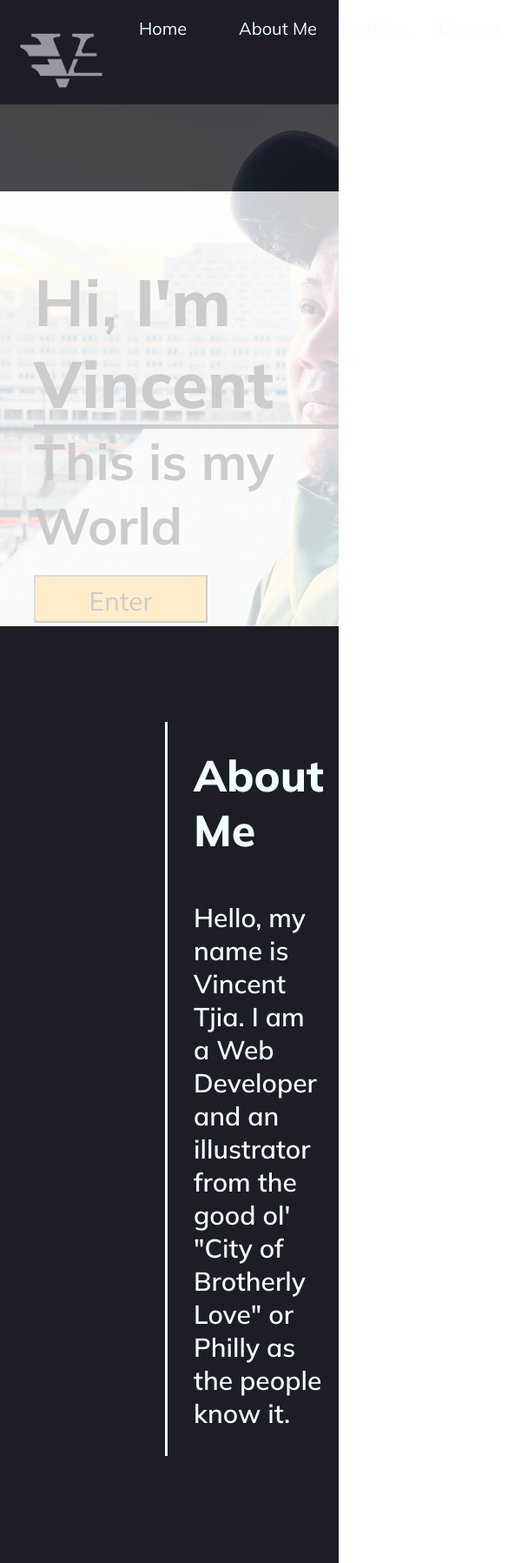
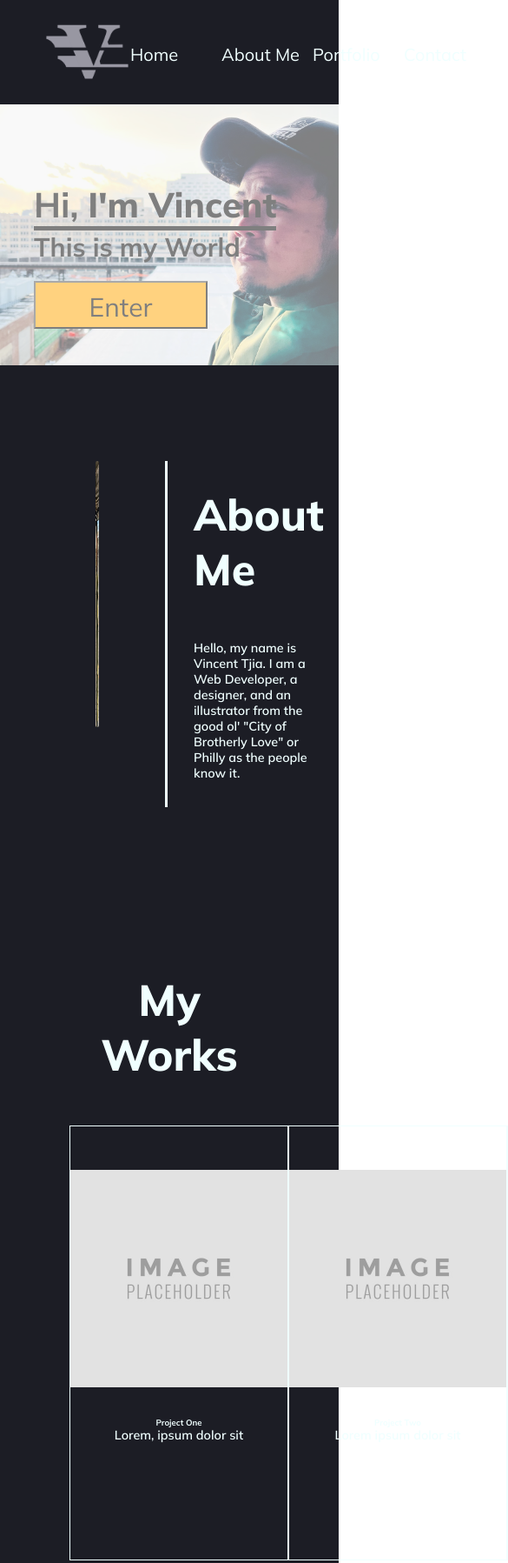
Before and after one commit to binnie51/vtjia.github.io, a plain HTML site: page index.html in a window 390 px wide. Shown: the top 1797 px of the page at 87% size, 585 px wide, since content can reach past the window. Drawn offline with Linux system fonts and the light colour scheme.

Commit message:
portfolio section done

```diff
--- a/assests/css/style.css
+++ b/assests/css/style.css
@@ -3,7 +3,10 @@
     --f-secondary: 700;
     --f-bold: 800;
     --f-slim: 400;
+    --bg-color: #1c1d25;
+    --text-color: azure;
 }
+
 * {
     margin: 0px;
     box-sizing: border-box;
@@ -16,10 +19,8 @@ html {
 
 header {
     height: 120px;
-    background-color: 1c1d25;
+    background-color: var(--bg-color);
 }
-
-
 
 main {
     display: flex;
@@ -31,22 +32,6 @@ footer {
     color: white;
     text-align: center;
     padding: 80px;
-
-}
-
-.top {
-    background-color: #1c1d25;
-    display: flex;
-    justify-content: space-between;
-    padding: 20px;
-    position: fixed;
-    width: 100%;
-    height: 220px;
-}
-
-.image-logo {
-    width: 100px;
-    height: 100px;
 }
 
 ul {
@@ -56,6 +41,7 @@ ul {
     font-size: 20px;
     justify-content: space-around;
     align-items: flex-end;
+    padding: 40px;
 }
 
 li {
@@ -69,6 +55,22 @@ li {
     color:azure;
     align-content: space-around;
 } */
+
+.top {
+    background-color: var(--bg-color);
+    display: flex;
+    justify-content: space-between;
+    padding: 10px;
+    position: fixed;
+    width: 100%;
+    height: 220px;
+}
+
+.image-logo {
+    width: 100px;
+    height: 100px;
+    padding-left: 40px;
+}
 
 h2 {
     font-weight: var(--f-bold);
@@ -153,37 +155,67 @@ a{
     color: azure;
 }
 
-/* .card {
-    margin: 10px;
-
-} */
 
 .project-card {
+    width: 400px;
+    height: 500px;
+    border: 1px solid azure;
+    margin: 0px;
+}
+
+.project-container {
     display: flex;
     justify-content: space-around;
-    text-align: center;
-
-
 }
 
-.image-card {
-    margin-top: 25px;
-    width: 250px;
+.card-image {
+    margin-top: 50px;
+    margin-bottom: 30px;
 }
 
 
+/* media query so web is responsive to 980 px or smaller width */
+@media only screen and (max-width: 980px) {
+    h1 {
+        font-size: 80%;
+    }
 
-@media only screen and (max-width: 980px) {
+    h2 {
+        font-size: 50px;
+    }
+
+    h3 {
+        font-size: 60%;
+    }
+
+    p {
+        font-size: 90%;
+    }
+
+    button {
+        size: 80%;
+    }
+
+    .top {
+        height: 60px;
+    }
+
     .hero {
-        opacity:  20%;
+        opacity:  50%;
+        height: 300px;
+    }
+
+    .project-container {
+        width: 50%;
     }
 
     .hero-text {
-        opacity: 100%;
+
     }
+
     .photo {
-        width: 50%;
-        height: 50%;
+        width: 80%;
+        height: 80%;
     }
 
 
--- a/index.html
+++ b/index.html
@@ -17,7 +17,7 @@
                     <div class="image-logo">
                     <img id="logo" src="./assests/images/Logo_Website_-2.png" width="100px" height="100px" alt="logo-v">
                     </div>
-                    <div>
+                    <div class="menus-nav">
                     <ul>
                         <li><a href="#home">Home</a></li>
                         <li><a href="#about-me">About Me</a></li>
@@ -37,7 +37,6 @@
                 <h3>This is my World</h3>
                 <button class="enter-button" onclick="window.open('https://github.com/binnie51','_blank');" type="button">Enter</button>
             </div>
-
         </section>
 
 
@@ -49,32 +48,31 @@
                     <div class="dev-profile">
                         <h2>About Me</h2>
                         <p>
-                            Hello, my name is Vincent Tjia. I am a Web Developer and an illustrator from the good ol' "City of Brotherly Love" or Philly as the people know it.
+                            Hello, my name is Vincent Tjia. I am a Web Developer, a designer, and an illustrator from the good ol' "City of Brotherly Love" or Philly as the people know it.
                         </p>
                     </div>
             </section>
 
             <section id="my-works" class="works">
                 <h2>My Works</h2>
+                <div class="project-container slide-bar">
                     <div class="project-card">
-                        <img class="card-image" src="./assests/images/image-placeholder-500x500.png" alt="img-1">
+                        <img class="card-image" src="./assests/images/image-placeholder-500x500.png" width="250px" height="250px" alt="img-1">
                         <h3>Project One</h3>
                         <p class="">Lorem, ipsum dolor sit</p>
                     </div>
                     <div class="project-card">
-                        <img class="card-image" src="./assests/images/image-placeholder-500x500.png" alt="img-2">
+                        <img class="card-image" src="./assests/images/image-placeholder-500x500.png" width="250px" height="250px" alt="img-2">
                         <h3>Project Two</h3>
                         <p>Lorem ipsum dolor sit</p>
                     </div>
                     <div class="project-card">
-                        <img class="card-image" src="./assests/images/image-placeholder-500x500.png" alt="img-r3">
+                        <img class="card-image" src="./assests/images/image-placeholder-500x500.png" width="250px" height="250px" alt="img-r3">
                         <h3>Project Three</h3>
                         <p>Lorem ipsum dolor sit</p>
                     </div>
+                </div>
             </section>
-
-
-
 
         </main>
 
@@ -82,7 +80,7 @@
             <h2>contact-me:</h2>
             <p>vtjia51@gmail.com</p>
 
-            <a href="mailto:tmsmith1150@live.com">Email Me</a>
+            <a href="mailto:vtjia51@.com">Email Me</a>
 
         </footer>
     </body>
```
Lines whose indentation alone changed are shown as unchanged.
